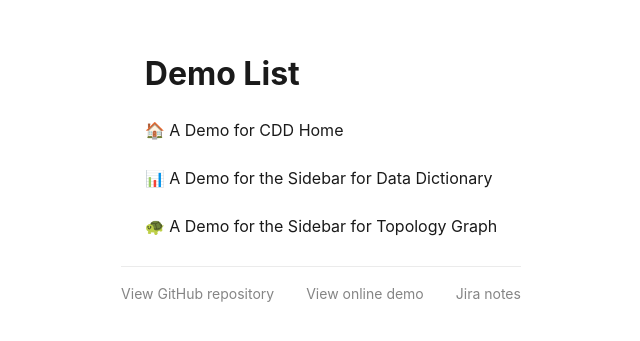
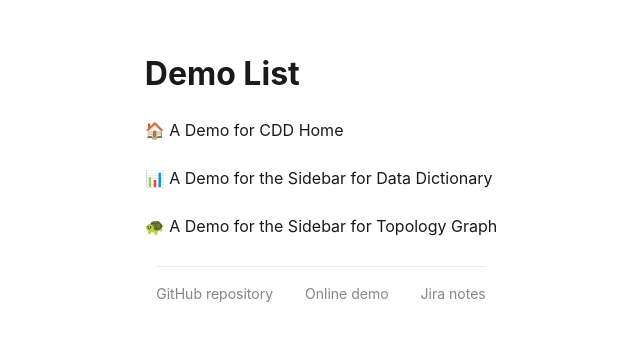
Before and after one commit to WenchuanLiliZhao/Lulu-Design-System, a React (Vite) app in the folder app/: page / in a window 1280 px wide. Shown: the part 219-560 px from the top of the page, without its empty margins (319-959 px from the left). Built offline with nearby package versions, Linux system fonts and the light colour scheme.

Commit message:
Update Home.tsx

```diff
--- a/app/src/Pages/Main/Home.tsx
+++ b/app/src/Pages/Main/Home.tsx
@@ -33,8 +33,8 @@ const Home: PageShape = {
         </a>
       </div>
       <div className={styles["links"]}>
-        <a href="https://github.com/WenchuanLiliZhao/Lulu-Design-System/tree/main/app">View GitHub repository</a>
-        <a href="https://lulu-design-system.netlify.app/">View online demo</a>
+        <a href="https://github.com/WenchuanLiliZhao/Lulu-Design-System/tree/main/app">GitHub repository</a>
+        <a href="https://lulu-design-system.netlify.app/">Online demo</a>
         <a href="https://github.com/WenchuanLiliZhao/Lulu-Design-System/tree/main/app/_lulu-design-system-notes/jira-notes">Jira notes</a>
       </div>
     </div>
```
